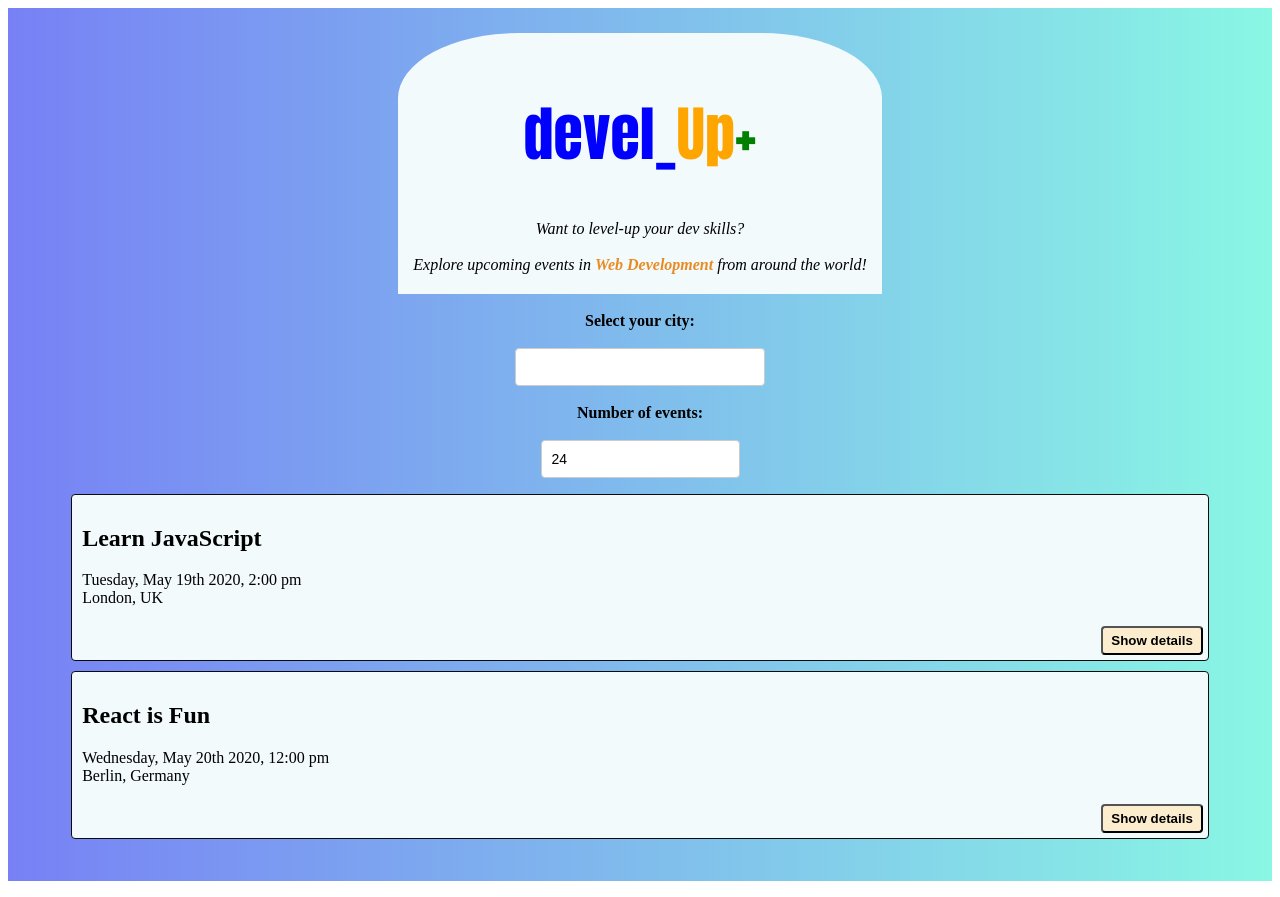
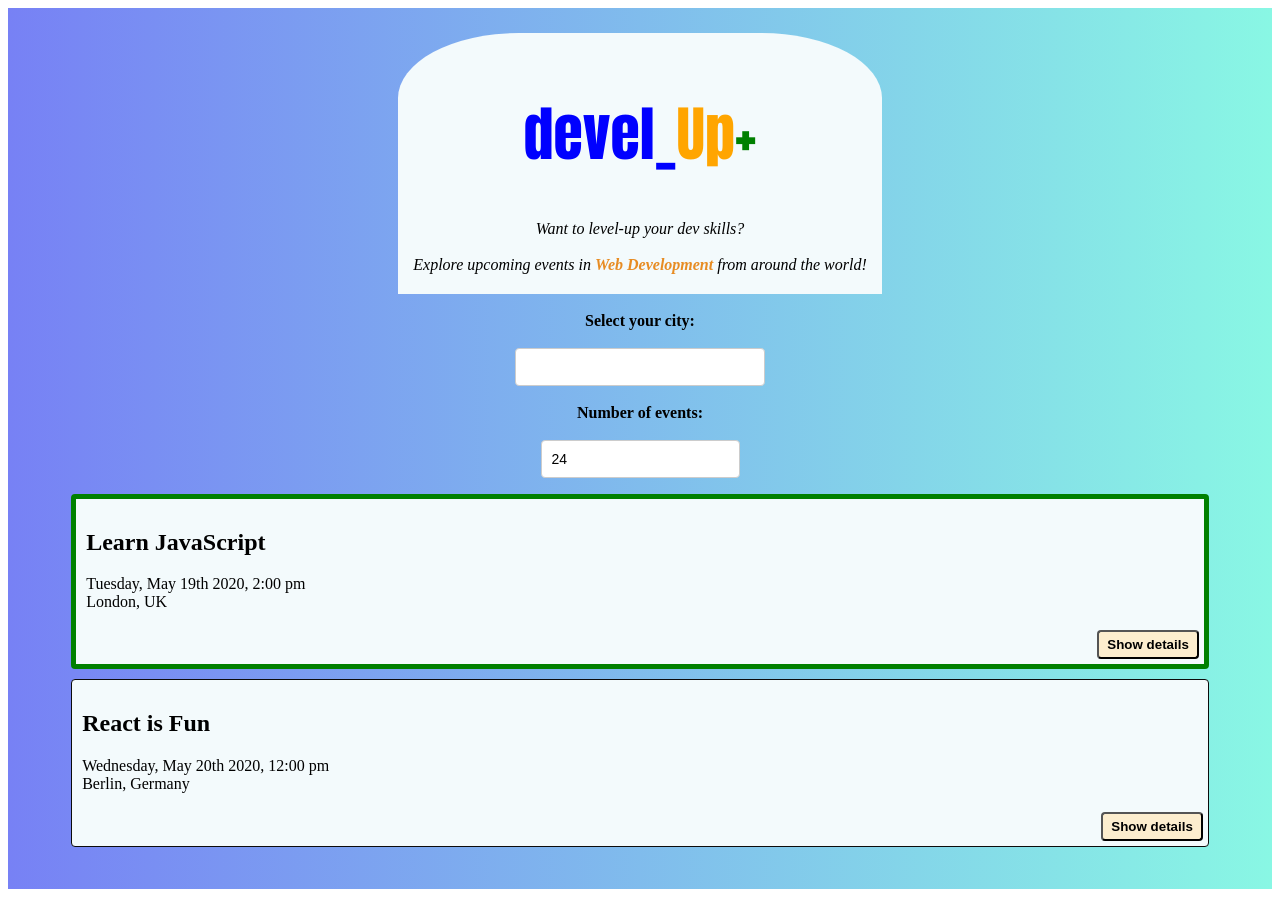
Before and after one commit to willcrone11/meet, a React (Create React App) app: page / in a window 1280 px wide. In both pictures the pointer is over the element 640 px from the left and 577 px from the top of the page. Built offline with nearby package versions, Linux system fonts and the light colour scheme.

Commit message:
Adds green border when hovering over an event

```diff
--- a/src/App.css
+++ b/src/App.css
@@ -124,6 +124,10 @@ input[type="number"] {
   border-radius: 4px;
   position: relative;
   background-color: #f3fafc;
+}
+
+.event:hover {
+  border: 5px solid #008000;
 }
 
 .details-btn {
```
